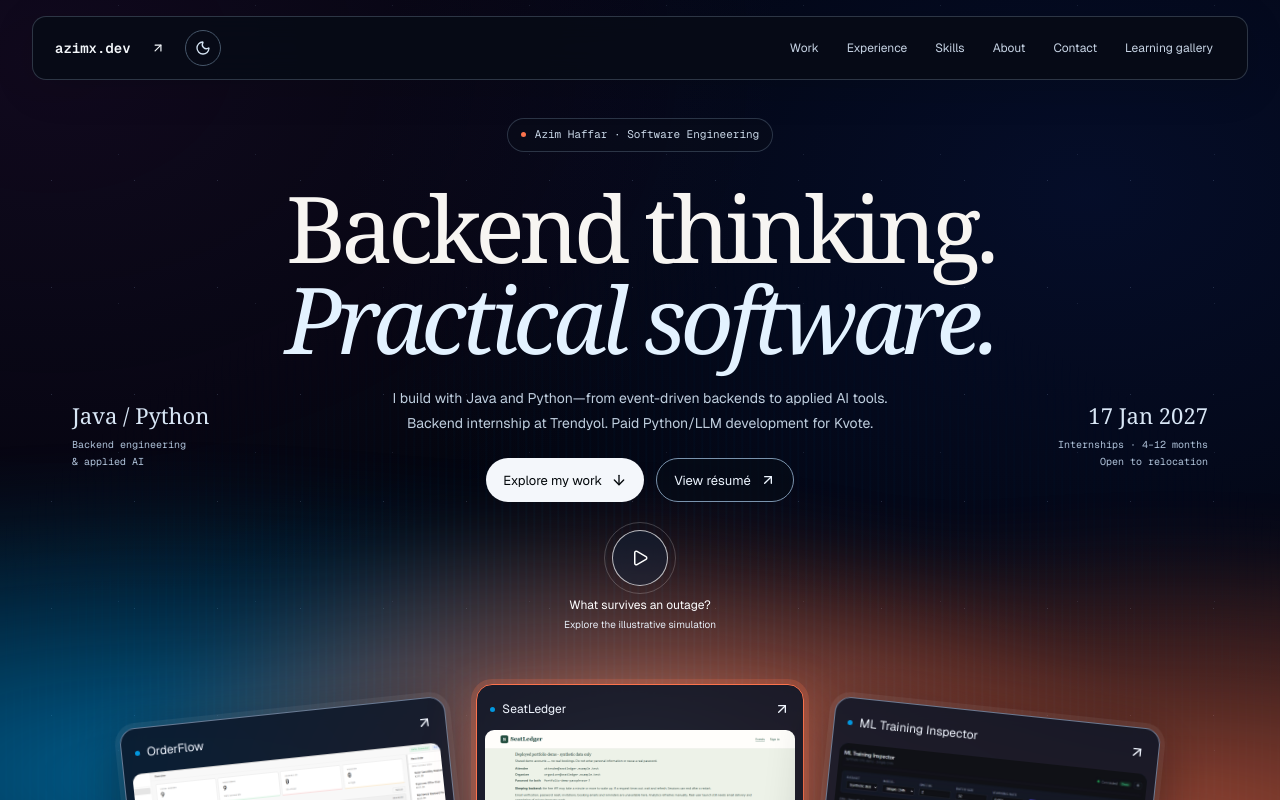
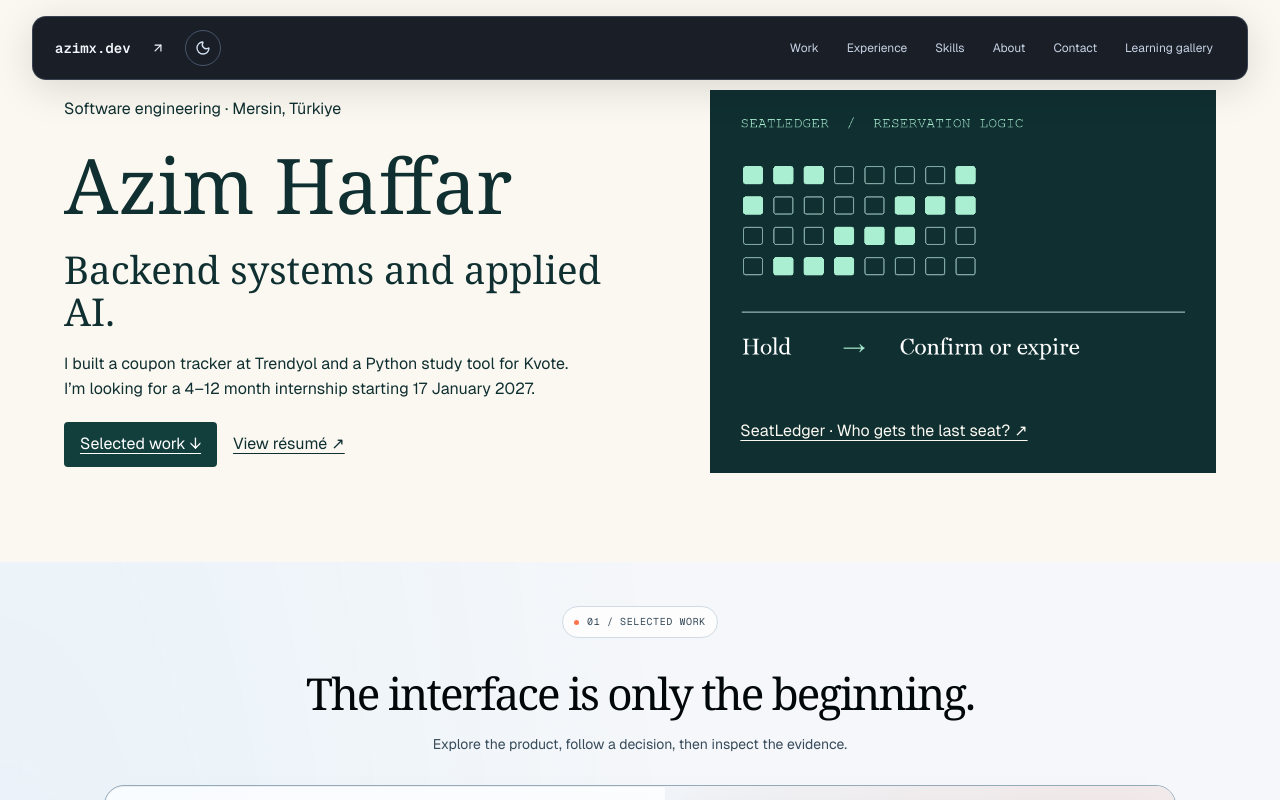
Before and after one commit to azim-haffar/azimx.dev, a Next.js app: page / in a window 1280 px wide. Shown: the top 800 px of the page. Built offline with nearby package versions, Linux system fonts and the light colour scheme.

Commit message:
Feature SeatLedger on the homepage and update portfolio resume and evidence links

```diff
--- /dev/null
+++ b/src/components/sections/Hero.module.css
@@ -0,0 +1,13 @@
+.hero {display:grid;grid-template-columns:1.15fr 1fr;align-items:center;gap:clamp(2rem,5vw,6rem);padding:clamp(3rem,7vw,7rem) clamp(1.25rem,5vw,5rem);background:#faf8f0;color:#102f31}
+.intro h1,.intro h2 {font-family:Georgia,serif;line-height:1.07;font-weight:400}
+.intro h1 {font-size:clamp(3rem,6vw,6rem);margin:.3em 0}
+.intro h2 {font-size:clamp(1.7rem,3vw,3rem);margin:.5em 0}
+.intro p {max-width:48ch;line-height:1.6}
+.intro nav {display:flex;gap:1rem;flex-wrap:wrap;align-items:center;margin-top:1.25rem}
+.intro nav a,.feature span {text-decoration:underline;text-underline-offset:.25em}
+.intro nav a:first-child {background:#123f3c;color:white;border-radius:.25rem;padding:.65rem 1rem}
+.feature {display:block;background:#102f31;color:#faf8f0}
+.feature img {display:block;width:100%;height:auto}
+.feature span {display:block;padding:0 6% 6%}
+.hero a:focus-visible {outline:3px solid #bb5917;outline-offset:4px}
+@media(max-width:760px){.hero{grid-template-columns:1fr}}
--- a/src/components/sections/Hero.tsx
+++ b/src/components/sections/Hero.tsx
@@ -1,29 +1,23 @@
 import Image from "next/image";
 import Link from "next/link";
-import { ArrowDown, ArrowUpRight, Play } from "lucide-react";
-import { Container } from "@/components/ui/Container";
-import { resumeUrl } from "@/data/site";
-import { projects } from "@/data/projects";
+import styles from "./Hero.module.css";
 
 export function Hero() {
-  const previews = ["orderflow", "seatledger", "ml-training-inspector"].map(slug => projects.find(project => project.slug === slug)!);
-  return <section id="top" className="cinematic-hero" aria-labelledby="hero-title">
-    <div className="hero-atmosphere" aria-hidden="true"><div className="hero-light-columns" /><div className="hero-horizon" /></div>
-    <Container>
-      <div className="cinematic-intro">
-        <p className="hero-signature"><span aria-hidden="true" />Azim Haffar · Software Engineering</p>
-        <h1 id="hero-title">Backend thinking.<br /><em>Practical software.</em></h1>
-        <p className="cinematic-description">I build with Java and Python—from event-driven backends to applied AI tools. Backend internship at Trendyol. Paid Python/LLM development for Kvote.</p>
-        <div className="cinematic-actions"><Link href="#projects" className="cinematic-primary">Explore my work<ArrowDown size={16} aria-hidden="true" /></Link>{resumeUrl && <Link href={resumeUrl} className="cinematic-resume">View résumé<ArrowUpRight size={16} aria-hidden="true" /></Link>}</div>
-        <div className="hero-side-note hero-side-left"><span>Java / Python</span><p>Backend engineering<br />& applied AI</p></div>
-        <div className="hero-side-note hero-side-right"><span>17 Jan 2027</span><p>Internships · 4–12 months<br />Open to relocation</p></div>
-        <Link href="/projects/orderflow#recovery-lab" className="hero-play"><span className="hero-play-ring"><Play size={18} aria-hidden="true" /></span><span>What survives an outage?<small>Explore the illustrative simulation</small></span></Link>
+  return (
+    <section id="top" className={styles.hero} aria-labelledby="hero-title">
+      <div className={styles.intro}>
+        <p>Software engineering · Mersin, Türkiye</p>
+        <h1 id="hero-title">Azim Haffar</h1>
+        <h2>Backend systems and applied AI.</h2>
+        <p>I built a coupon tracker at Trendyol and a Python study tool for Kvote.
+          I’m looking for a 4–12 month internship starting 17 January 2027.</p>
+        <nav aria-label="Explore my work"><Link href="#projects">Selected work ↓</Link>
+          <a href="/Azim_Haffar_CV.pdf">View résumé ↗</a></nav>
       </div>
-      <div className="hero-preview-deck" aria-label="Explore selected engineering projects">{previews.map((project, index) => <Link href={project.caseStudyHref} className={`hero-preview hero-preview-${index}`} key={project.slug}>
-        <div className="hero-preview-heading"><span><i aria-hidden="true" />{project.title}</span><ArrowUpRight size={16} aria-hidden="true" /></div>
-        <div className="hero-preview-image">{project.imageSrc && <Image src={project.imageSrc} alt={project.imageAlt ?? project.title} fill sizes="(min-width: 900px) 350px, (min-width: 600px) 30vw, 85vw" className="object-cover object-top" />}</div>
-        <p>{project.slug === "seatledger" ? "Deployed synthetic reservation demo" : project.slug === "orderflow" ? "Local Kafka recovery experiment" : "Measured synthetic CPU run"}</p>
-      </Link>)}</div>
-    </Container>
-  </section>;
+      <Link href="/projects/seatledger" className={styles.feature}>
+        <Image src="/images/reservation-flow.png" alt="A temporary reservation hold can be confirmed or expire." width={800} height={520} priority />
+        <span>SeatLedger · Who gets the last seat? ↗</span>
+      </Link>
+    </section>
+  );
 }
--- a/src/components/ui/ProjectCard.tsx
+++ b/src/components/ui/ProjectCard.tsx
@@ -21,6 +21,7 @@ export function ProjectCard({ project, index }: { project: Project; index: numbe
     </div>
     <details className="project-evidence"><summary>Evidence & scope</summary><ul>{project.capabilities?.map(item => <li key={item}>{item}</li>)}</ul><p>{project.limitations}</p></details>
     <div className="project-actions"><Link href={project.caseStudyHref} className="project-primary-link">Case study<ArrowRight size={15} aria-hidden="true" /></Link>{project.github.href && <a href={project.github.href} target="_blank" rel="noopener noreferrer">{project.github.label}<ArrowUpRight size={14} aria-hidden="true" /></a>}
+    {project.slug === "orderflow" && <a href="https://github.com/azim-haffar/OrderFlow/actions/runs/37155280243">17-test CI run ↗</a>}
     {project.slug === "orderflow" && <Link href="/projects/orderflow#recovery-lab">Try recovery<ArrowRight size={14} aria-hidden="true" /></Link>}
     {project.slug === "ml-training-inspector" && <Link href="/projects/ml-training-inspector#training-playground">Explore run<ArrowRight size={14} aria-hidden="true" /></Link>}</div>
   </article>;
```
Also changed, not shown: public/images/reservation-flow.png (added), 1 other file (tests, documents, lock files or other folders).
